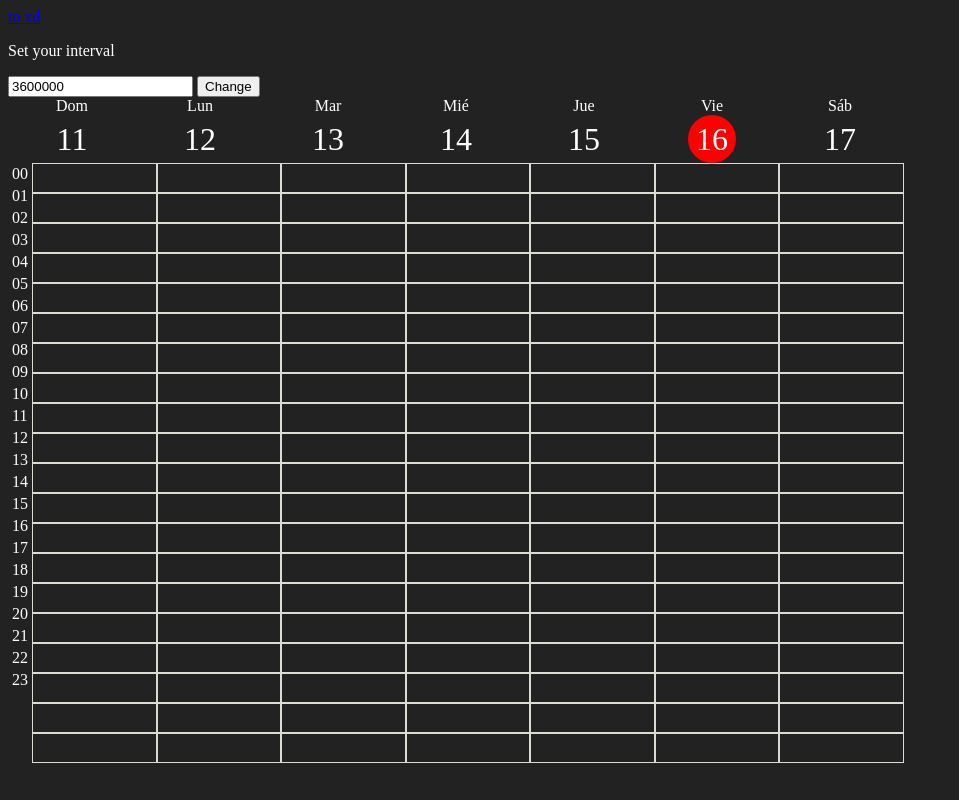
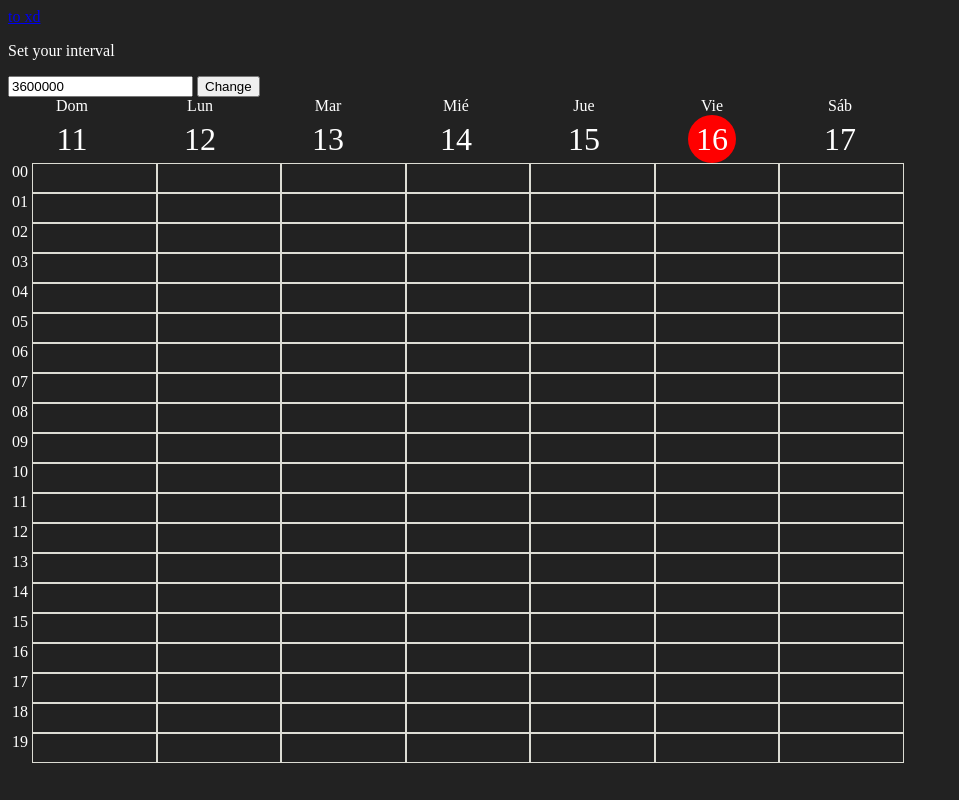
Before and after one commit to alva1612/reservations-app, a Svelte app: page / in a window 1280 px wide. Shown: the whole page, without its empty margins (0-959 px from the left). Built offline with nearby package versions, Linux system fonts and the light colour scheme.

Commit message:
set min height for labels

```diff
--- a/src/modules/calendar/components/TimeInterval.svelte
+++ b/src/modules/calendar/components/TimeInterval.svelte
@@ -5,15 +5,16 @@
 </script>
 
 <div class="timeBlock">
-  <div class="eventBlock" />
+  <div class="timeBlock_content" />
 </div>
 
 <style>
   .timeBlock {
     display: flex;
     margin: 0;
+    cursor: pointer;
   }
-  .eventBlock {
+  .timeBlock_content {
     border: 1px solid;
     flex-grow: 1;
     min-height: 30px;
--- a/src/modules/calendar/components/TimeRuler.svelte
+++ b/src/modules/calendar/components/TimeRuler.svelte
@@ -21,7 +21,8 @@
     height: 100%;
   }
   .timeLabel {
-    padding: 2px 4px;
+    min-height: 30px;
+    padding: 0px 4px;
     color: white;
   }
 </style>
```
